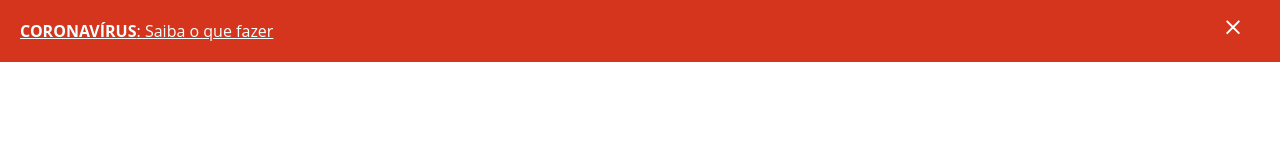
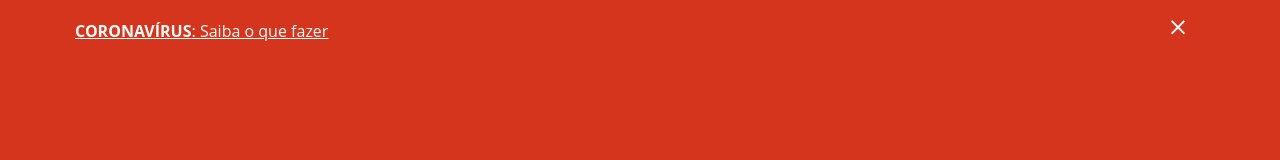
Before and after one commit to FeliciLab/barra-anti-corona, a plain HTML site: page index.html in a window 1280 px wide. Drawn offline with Linux system fonts and the light colour scheme.

Commit message:
finish responsively

```diff
--- a/index.html
+++ b/index.html
@@ -20,12 +20,15 @@
                 margin: 0;
                 font-family: Open Sans, -apple-system, BlinkMacSystemFont, 'Segoe UI', Roboto, Oxygen, Ubuntu, Cantarell, 'Open Sans', 'Helvetica Neue', sans-serif;
                 overflow: hidden;
+                background-color:#d4351c;
+                text-align: center;
+                width: 100%;
             }
             .panel {
-                position: absolute;
                 width: 100%;
+                max-width: 1170px;
                 z-index: 9999;
-                max-height: 50px; background-color:#d4351c;
+                max-height: 50px;
                 padding-top: 20px;
                 padding-bottom: 20px;
                 display: inline-flex;
@@ -39,8 +42,6 @@
                 margin-left: 20px;
             }
             .div-close {
-                position: absolute;
-                right: 0;
                 margin: 0 2.5rem;
             }
             .tiny {
@@ -57,7 +58,7 @@
     </head>
     <body>
         <div id="panel" class="panel">
-            <div>
+            <div style="width: 100%; text-align:left;">
                 <a target="_blank" alt="CORONAVÍRUS-COVID-19" href="https://www.saude.ce.gov.br/coronavirus-covid-19/" class="link" title="coronavirus-covid-19"><strong>CORONAVÍRUS</strong>:&nbsp;Saiba o que fazer</a>
             </div>
             <div onclick="document.getElementById('panel').style.display = 'none'" id="close" class="div-close">
```
